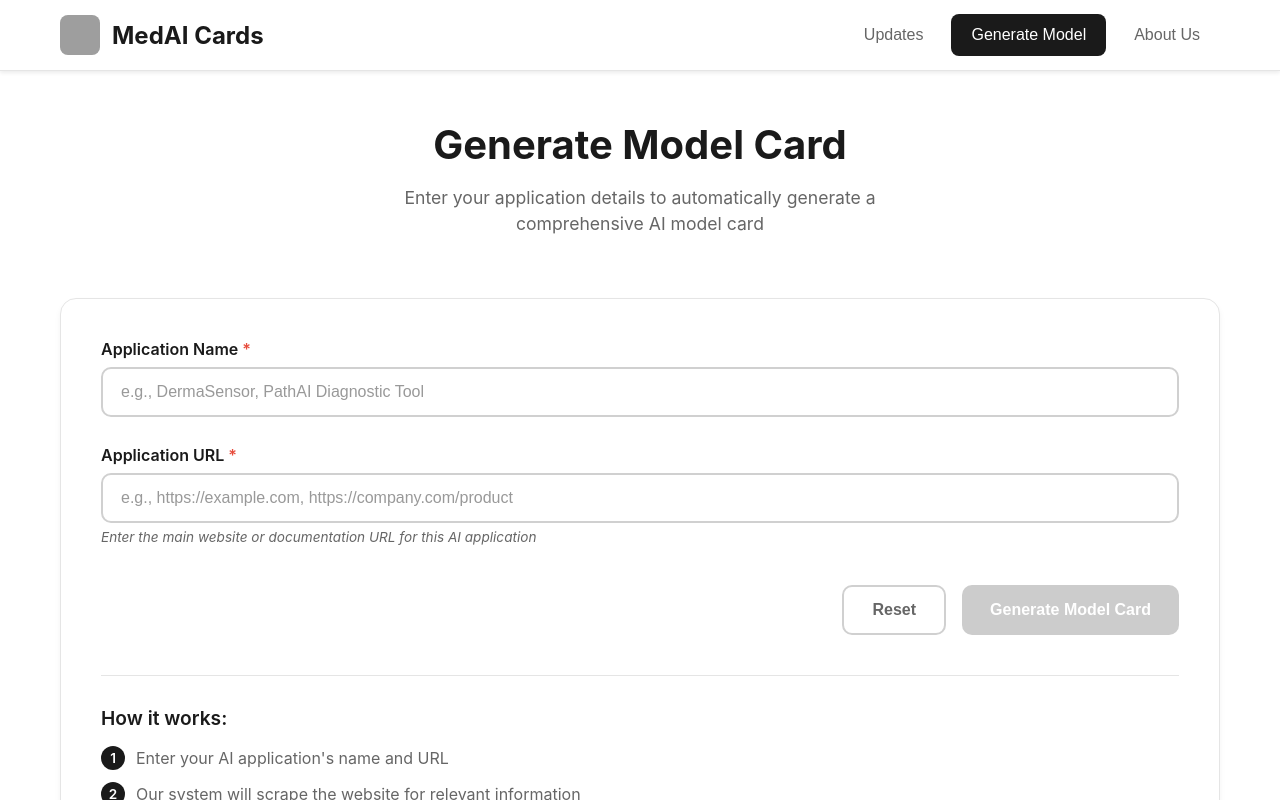
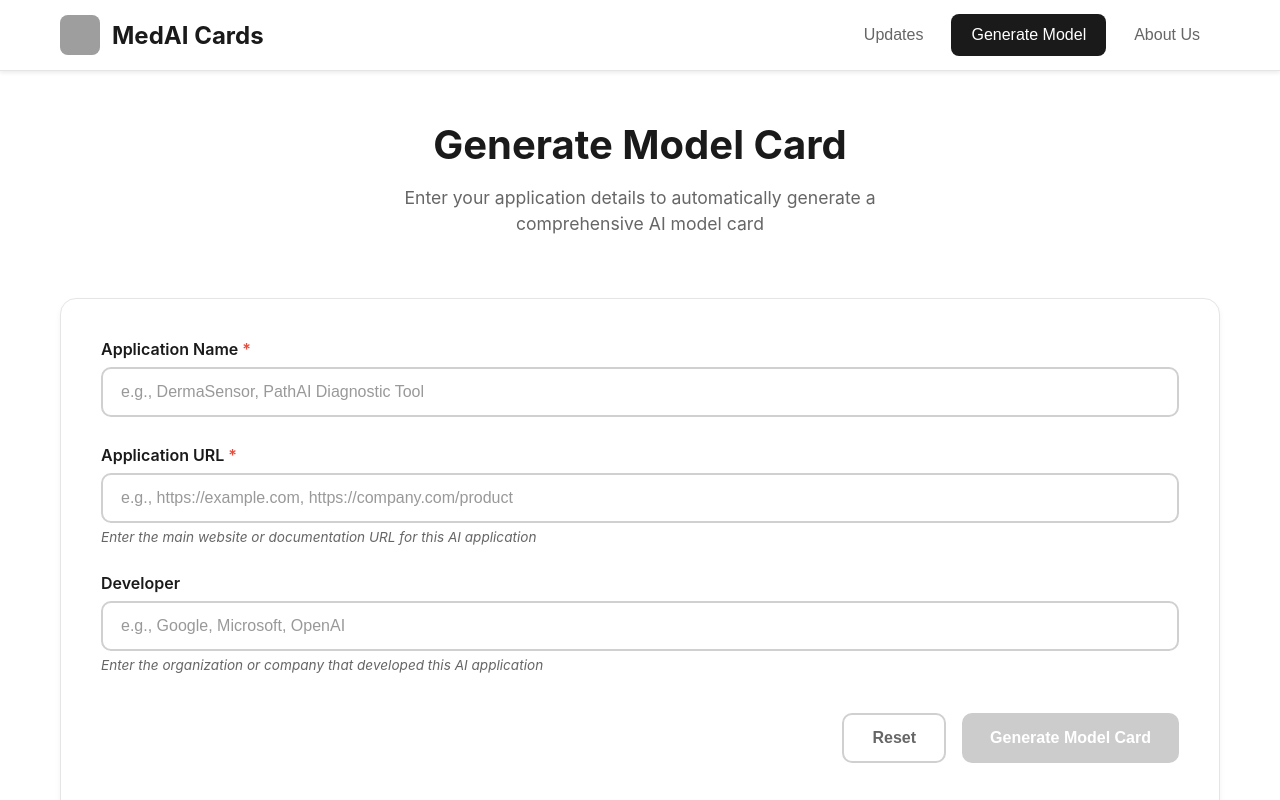
Before and after one commit to angelali314159/ai-model-cardgen, a React (Create React App) app in the folder frontend/: page / in a window 1280 px wide. Both pictures are taken after a click on the button "Generate Model". Shown: the top 800 px of the page. Built offline with nearby package versions, Linux system fonts and the light colour scheme; no server answers; grey boxes are pictures that could not be loaded.

Commit message:
added in developer field

```diff
--- a/frontend/src/App.js
+++ b/frontend/src/App.js
@@ -8,7 +8,7 @@ import Footer from "./components/Footer";
 import './styles/App.css';
 
 function App() {
-  const [activeTab, setActiveTab] = useState('Generate Model');
+  const [activeTab, setActiveTab] = useState('');
 
   const renderContent = () => {
     switch (activeTab) {
--- a/frontend/src/pages/GenerateModelForm.js
+++ b/frontend/src/pages/GenerateModelForm.js
@@ -4,6 +4,7 @@ import '../styles/GenerateModelForm.css';
 const GenerateModelForm = ({ onModelGenerated }) => {
   const [applicationName, setApplicationName] = useState('');
   const [applicationUrl, setApplicationUrl] = useState('');
+  const [developer, setDeveloper] = useState('');
   const [loading, setLoading] = useState(false);
   const [error, setError] = useState('');
   const [success, setSuccess] = useState('');
@@ -41,7 +42,8 @@ const GenerateModelForm = ({ onModelGenerated }) => {
         },
         body: JSON.stringify({
           applicationName: applicationName.trim(),
-          applicationUrl: applicationUrl.trim()
+          applicationUrl: applicationUrl.trim(),
+          developer: developer.trim()
         }),
       });
 
@@ -69,6 +71,7 @@ const GenerateModelForm = ({ onModelGenerated }) => {
   const handleReset = () => {
     setApplicationName('');
     setApplicationUrl('');
+    setDeveloper('');
     setError('');
     setSuccess('');
   };
@@ -114,6 +117,24 @@ const GenerateModelForm = ({ onModelGenerated }) => {
             />
             <small className="field-hint">
               Enter the main website or documentation URL for this AI application
+            </small>
+          </div>
+
+          <div className="form-group">
+            <label htmlFor="developer">
+              Developer
+            </label>
+            <input
+              type="text"
+              id="developer"
+              value={developer}
+              onChange={(e) => setDeveloper(e.target.value)}
+              placeholder="e.g., Google, Microsoft, OpenAI"
+              disabled={loading}
+              className="input-field"
+            />
+            <small className="field-hint">
+              Enter the organization or company that developed this AI application
             </small>
           </div>
 
```
